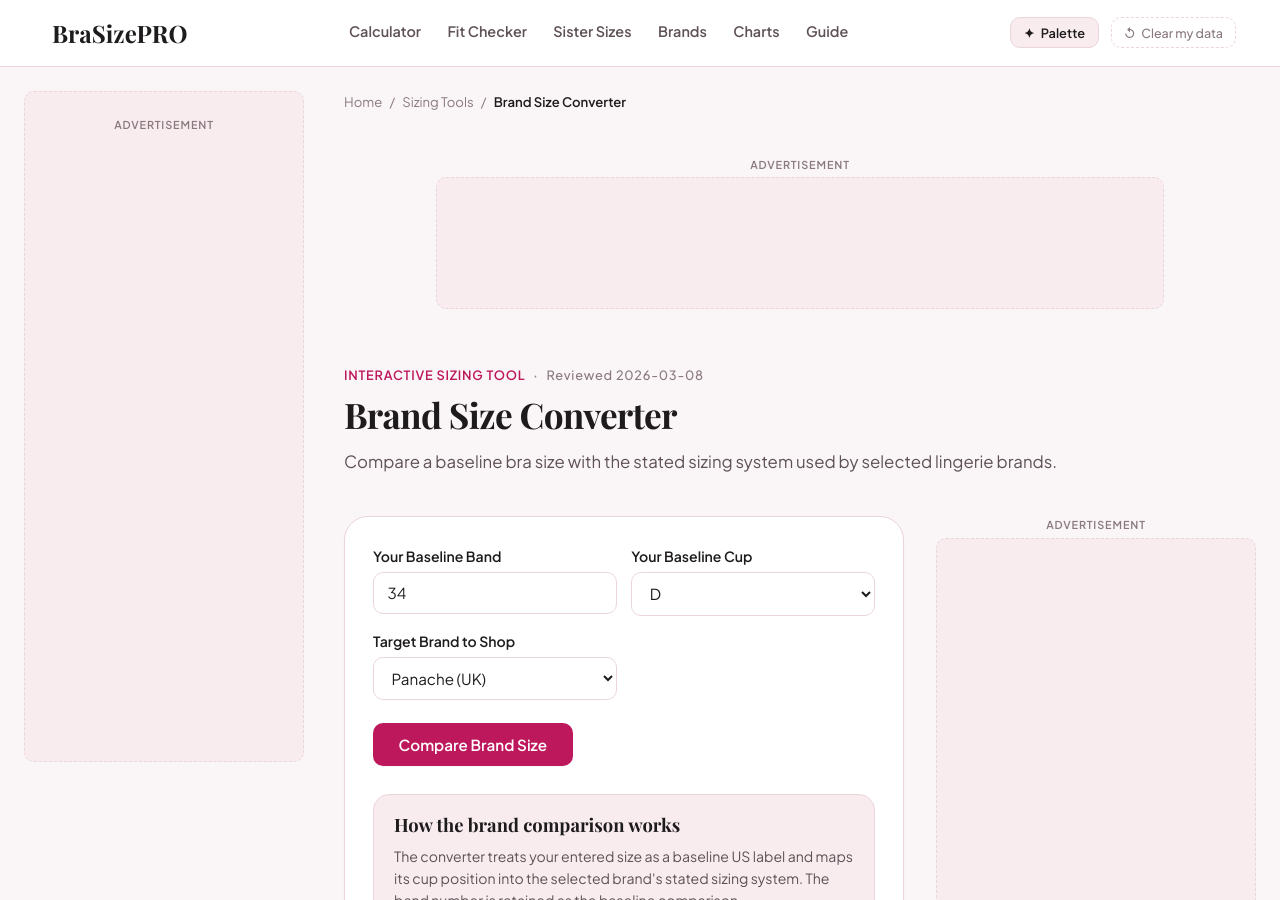
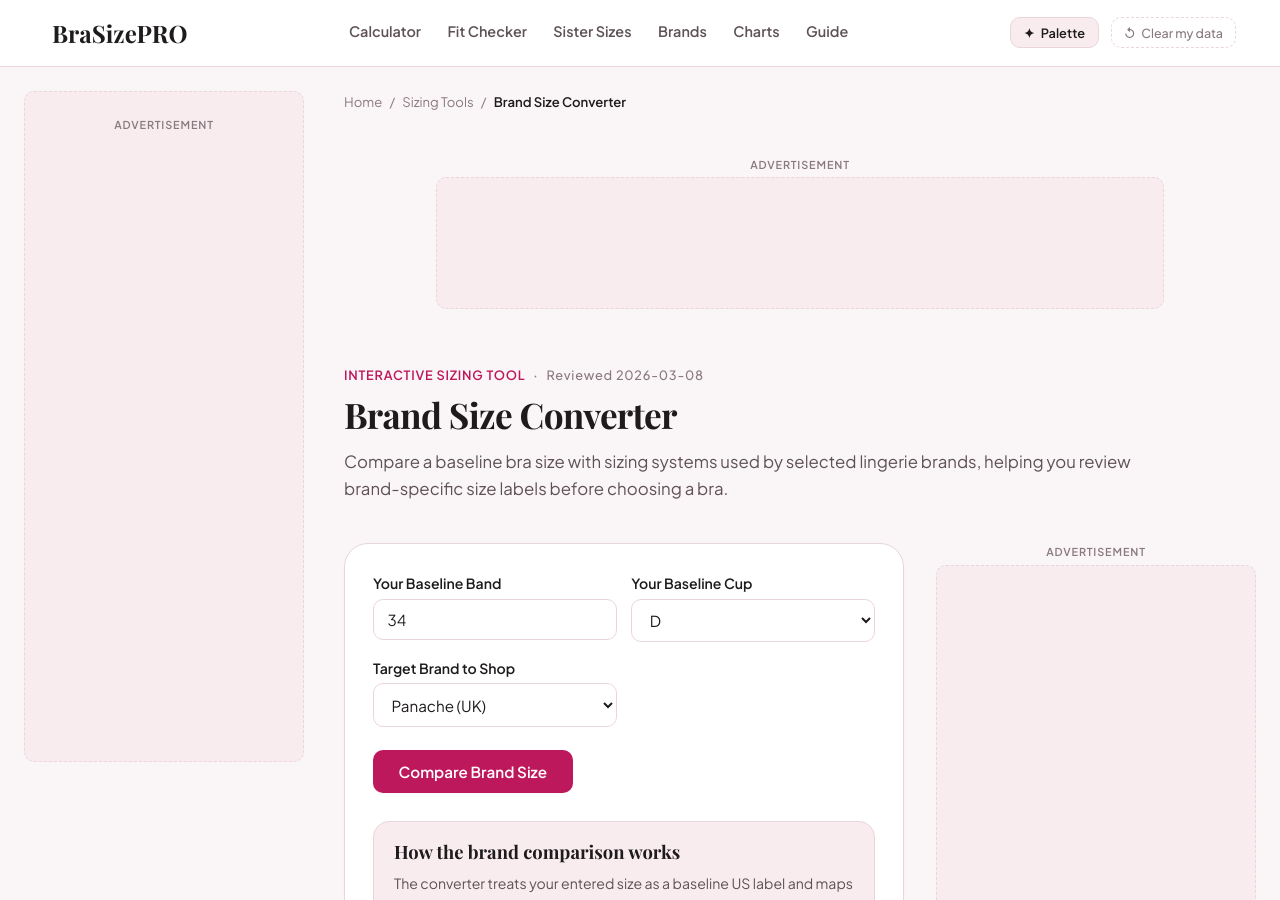
Before and after one commit to sharpedge74-cmyk/Bra-Size-Pro, a Jekyll site: the page built from brand-size-converter.html, in a window 1280 px wide and 900 px high. Built offline with Jekyll 4.4.1, drawn with Linux system fonts in a browser that asks for light colours; some web fonts are replaced.

Commit message:
Improve SEO titles and meta descriptions

```diff
--- a/brand-size-converter.html
+++ b/brand-size-converter.html
@@ -1,7 +1,7 @@
 ---
 layout: tool
 title: "Brand Size Converter"
-description: "Compare a baseline bra size with the stated sizing system used by selected lingerie brands."
+description: "Compare a baseline bra size with sizing systems used by selected lingerie brands, helping you review brand-specific size labels before choosing a bra."
 permalink: /brand-size-converter
 breadcrumb_label: "Brand Size Converter"
 intent: "Compare and convert bra sizes between different commercial lingerie brands"
```
